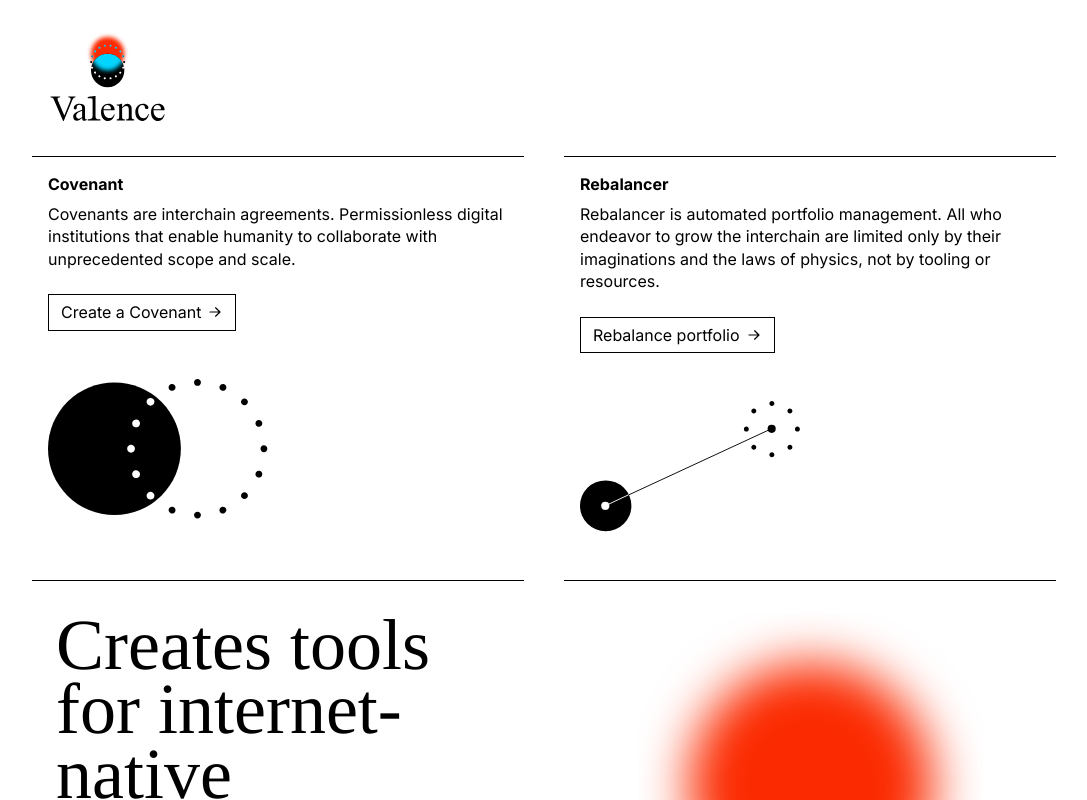
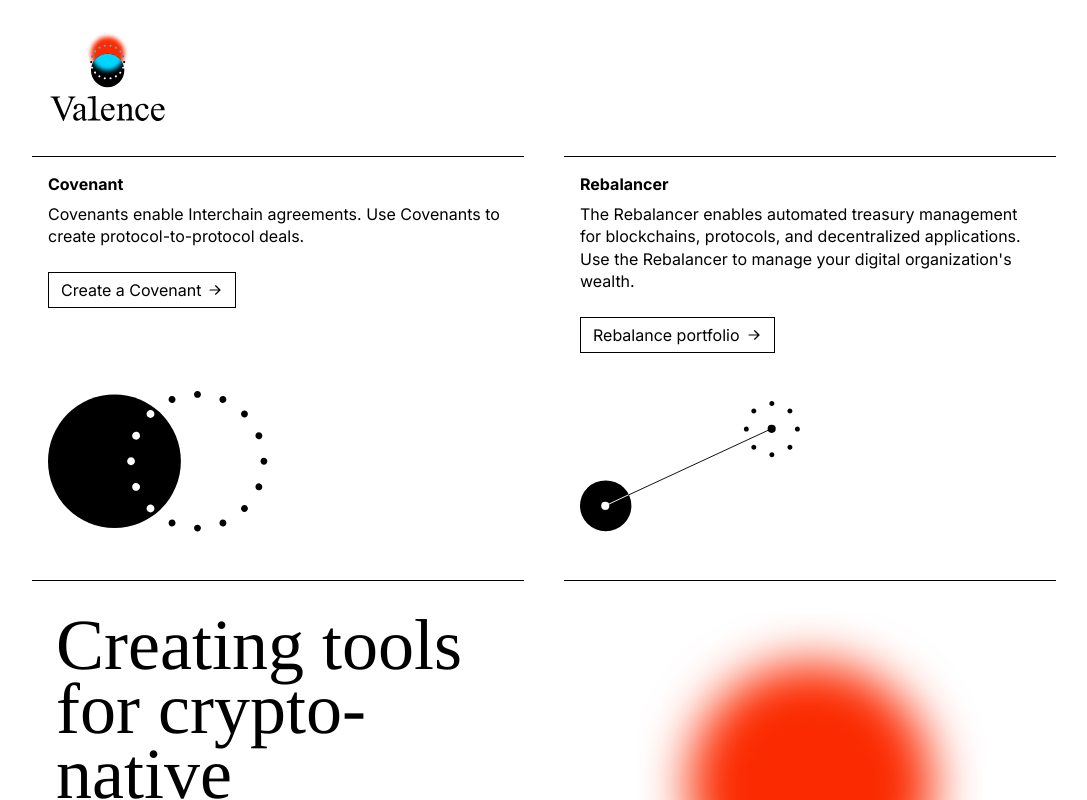
Before and after one commit to timewave-computer/valence-ui-monorepo, a Next.js app: page / in a window 1280 px wide. Shown: the whole page, without its empty margins (96-1183 px from the left). Built offline with nearby package versions, Linux system fonts and the light colour scheme.

Commit message:
Some feedback changes.

```diff
--- a/src/app/page.tsx
+++ b/src/app/page.tsx
@@ -13,7 +13,12 @@ const HomePage = () => {
     <main className="grow h-screen overflow-auto bg-valence-white text-valence-black px-4 pt-8 transition-[padding]">
       <div className="max-w-5xl mx-auto flex flex-col">
         <div className="pb-8 px-4 flex flex-col items-center self-start">
-          <Image src="/img/valence_vertical.svg" alt="Logo" width={120} height={92} />
+          <Image
+            src="/img/valence_vertical.svg"
+            alt="Logo"
+            width={120}
+            height={92}
+          />
         </div>
 
         <div className="flex flex-col md:flex-row gap-x-10">
@@ -21,9 +26,8 @@ const HomePage = () => {
             <h2 className="font-bold">Covenant</h2>
 
             <p className="mt-2">
-              Covenants are interchain agreements. Permissionless digital
-              institutions that enable humanity to collaborate with
-              unprecedented scope and scale.
+              Covenants enable Interchain agreements. Use Covenants to create
+              protocol-to-protocol deals.
             </p>
 
             <ButtonLink
@@ -34,6 +38,9 @@ const HomePage = () => {
               Create a Covenant
               <HiMiniArrowRight className="w-4 h-4" />
             </ButtonLink>
+
+            {/* Spacing */}
+            <div className="grow"></div>
 
             <Image
               src="/img/covenant.svg"
@@ -48,9 +55,9 @@ const HomePage = () => {
             <h2 className="font-bold">Rebalancer</h2>
 
             <p className="mt-2">
-              Rebalancer is automated portfolio management. All who endeavor to
-              grow the interchain are limited only by their imaginations and the
-              laws of physics, not by tooling or resources.
+              The Rebalancer enables automated treasury management for
+              blockchains, protocols, and decentralized applications. Use the
+              Rebalancer to manage your digital organization&apos;s wealth.
             </p>
 
             <ButtonLink
@@ -61,6 +68,9 @@ const HomePage = () => {
               Rebalance portfolio
               <HiMiniArrowRight className="w-4 h-4" />
             </ButtonLink>
+
+            {/* Spacing */}
+            <div className="grow"></div>
 
             <Image
               src="/img/rebalancer.svg"
@@ -75,7 +85,7 @@ const HomePage = () => {
         <div className="flex flex-col md:flex-row gap-x-10">
           <div className="flex flex-col justify-between md:gap-20 basis-0 grow">
             <h2 className="px-6 py-8 text-[3rem] sm:text-[4.5rem] font-serif leading-[0.9]">
-              Creates tools for internet-native institutions
+              Creating tools for crypto-native institutions
             </h2>
 
             <Image
@@ -90,9 +100,9 @@ const HomePage = () => {
               <h2 className="font-bold">Interchain Guild</h2>
 
               <p className="mt-2">
-                Free and open source software is the foundation of
-                internet-native institutions. Valence develops the interchain
-                guild to support essential public goods infrastructure.
+                Free and open source software is the foundation of crypto-native
+                institutions. Valence develops the Interchain Guild to support
+                essential public goods infrastructure.
               </p>
 
               <ButtonLink
@@ -128,14 +138,18 @@ const HomePage = () => {
         <div className="flex flex-col-reverse md:flex-row gap-x-10 text-sm">
           <div className="p-4 flex flex-col justify-between gap-y-10 basis-0 grow">
             <div className="flex flex-col gap-4">
-              <h3>Timewave</h3>
-
               <p>
-                We architect institutions to bring long-term alignment across
-                the interchain.
+                Timewave increases the scope and scale of interoperability
+                between crypto-native organizations.
               </p>
 
-              <p>timewave.computer</p>
+              <a
+                href="https://twitter.com/timewavelabs"
+                target="_blank"
+                rel="noreferrer"
+              >
+                @timewavelabs
+              </a>
             </div>
 
             <p>2024</p>
@@ -143,7 +157,7 @@ const HomePage = () => {
 
           <div className="border-b md:border-t md:border-b-0 border-valence-black p-4 flex flex-col justify-between basis-0 grow gap-4">
             <div className="flex flex-col gap-4">
-              <p>Sign up for newsletter</p>
+              <p>Sign up for our newsletter</p>
 
               <div className="flex flex-row items-stretch">
                 <TextInput
--- a/src/app/rebalancer/page.tsx
+++ b/src/app/rebalancer/page.tsx
@@ -232,7 +232,9 @@ const RebalancerPage = () => {
                 containerClassName="w-full"
               />
 
-              <Button className="mt-2" onClick={onConnect}>Connect</Button>
+              <Button className="mt-2" onClick={onConnect} disabled>
+                Connect wallet
+              </Button>
             </div>
 
             <div className="flex flex-col gap-3">
@@ -322,7 +324,9 @@ const RebalancerPage = () => {
                   key={thisScale}
                   className={clsx(
                     "flex flex-col justify-center items-center cursor-pointer text-base",
-                    scale === thisScale ? "text-valence-black" : "text-valence-gray"
+                    scale === thisScale
+                      ? "text-valence-black"
+                      : "text-valence-gray"
                   )}
                   onClick={() => setScale(thisScale as Scale)}
                 >
--- a/src/components/Button.tsx
+++ b/src/components/Button.tsx
@@ -18,6 +18,10 @@ export type ButtonProps = {
    * The style to apply to the button. Defaults to `primary`.
    */
   style?: "primary" | "secondary";
+  /**
+   * Whether or not the button is disabled. Defaults to `false`.
+   */
+  disabled?: boolean;
 };
 
 export const Button = ({
@@ -25,19 +29,25 @@ export const Button = ({
   children,
   className,
   style = "primary",
+  disabled = false,
 }: ButtonProps) => {
   return (
     <button
       className={clsx(
         "text-center py-1.5 px-2 transition",
         {
-          "bg-valence-black text-valence-white border border-valence-black hover:bg-valence-white hover:text-valence-black hover:border-valence-black": style === "primary",
+          "bg-valence-black text-valence-white border border-valence-black hover:bg-valence-white hover:text-valence-black hover:border-valence-black":
+            style === "primary",
+          "!bg-valence-gray !border-valence-gray !text-valence-white opacity-50":
+            style === "primary" && disabled,
+
           "bg-valence-white text-valence-black border border-valence-black hover:bg-valence-black hover:text-valence-white":
             style === "secondary",
         },
         className
       )}
       onClick={onClick}
+      disabled={disabled}
     >
       {children}
     </button>
```
